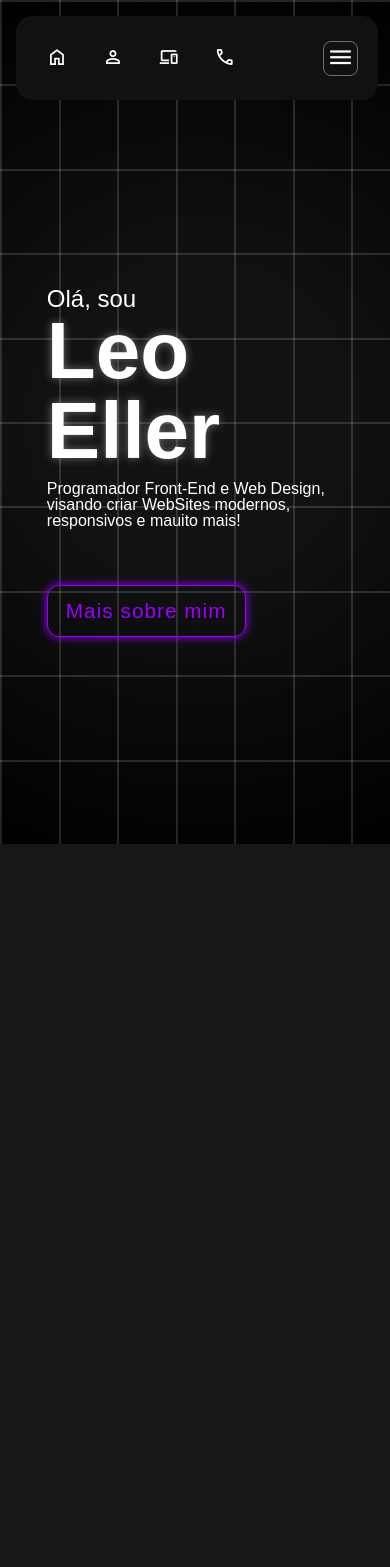
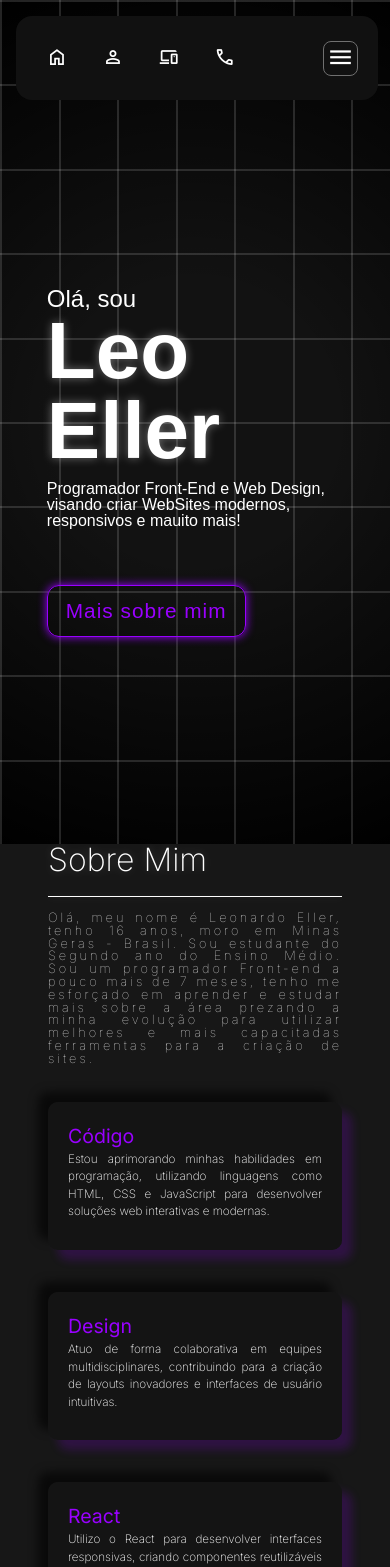
Before and after one commit to devellernmr/leoeller-repo, a React (Vite) app: page / in a window 390 px wide. Shown: the top 1567 px of the page. Before the commit the page ends 844 px from the top, so only its background shows below. Built offline with nearby package versions, Linux system fonts and the light colour scheme.

Commit message:
Adiciona componente About com informações pessoais e habilidades

```diff
--- a/src/App.jsx
+++ b/src/App.jsx
@@ -1,6 +1,7 @@
 import Navbar from "./components/Navbar/Navbar";
 import Back from "./components/Home/Background/Background";
 import Home from "./components/Home/Home";
+import About from "./components/About/About";
 
 const App = () => {
 
@@ -9,6 +10,7 @@ const App = () => {
       <Navbar />
       <Home />
       <Back />
+      <About />
     </>
   );
 
--- a/src/components/About/About.jsx
+++ b/src/components/About/About.jsx
@@ -1,9 +1,44 @@
 import "./about.css";
 
 const About = () => {
-  return <section className="aboutSection">
+  return (
+    <section className="aboutSection">
+      <div className="containerDivAbout">
+        <div className="textDivAbout">
+          <h2>Sobre Mim</h2>
+          <p>
+            Olá, meu nome é Leonardo Eller, tenho 16 anos, moro em Minas Geras -
+            Brasil. Sou estudante do Segundo ano do Ensino Médio. Sou um
+            programador Front-end a pouco mais de 7 meses, tenho me esforçado em
+            aprender e estudar mais sobre a área prezando a minha evolução para
+            utilizar melhores e mais capacitadas ferramentas para a criação de
+            sites.{" "}
+          </p>
+        </div>
+        <div className="cubosDivAbout">
+          <div className="cuboDivAbout">
+            <h3>Código</h3>
+            <p>
+            Estou aprimorando minhas habilidades em programação, utilizando linguagens como HTML, CSS e JavaScript para desenvolver soluções web interativas e modernas.
+            </p>
+          </div>
+          <div className="cuboDivAbout">
+            <h3>Design</h3>
+            <p>
+            Atuo de forma colaborativa em equipes multidisciplinares, contribuindo para a criação de layouts inovadores e interfaces de usuário intuitivas.
+            </p>
+          </div>
+          <div className="cuboDivAbout">
+            <h3>React</h3>
+            <p>
+            Utilizo o React para desenvolver interfaces responsivas, criando componentes reutilizáveis que garantem uma experiência de usuário moderna e escalável.
+            </p>
+          </div>
 
-  </section>;
+          </div>
+      </div>
+    </section>
+  );
 };
 
 export default About;
--- a/src/components/About/about.css
+++ b/src/components/About/about.css
@@ -0,0 +1,190 @@
+.aboutSection {
+    width: 100%;
+    height: 90vh;
+    z-index: 1000;
+    justify-content: end;
+    display: flex;
+  }
+
+  .containerDivAbout {
+    width: 80%;
+    padding: 0 5vw 0 5rem;
+    align-items: center;
+    display: flex;
+    color: white;
+    flex-direction: column;
+    font-family: "inter";
+    transition: .8s ease-in-out;
+  }
+
+  body.sidebar-collapsed .containerDivAbout {
+    width: 90%;
+    transition: .8s ease-in-out;
+  }
+
+  .textDivAbout {
+    line-height: 1;
+    h2 {
+      font-size: 3rem;
+      font-weight: 200;
+      filter: drop-shadow(0 0 5px rgba(255, 255, 255, 0.184));
+      transition: 0.4s ease-in-out;
+      border-bottom: solid 1px #fff;
+      margin-bottom: 15px;
+      padding-bottom: 20px;
+    }
+
+    p {
+      font-size: 1.1rem;
+      font-weight: 200;
+      margin-bottom: 20px;
+      letter-spacing: 3px;
+      font-family: "inter";
+      text-align: justify;
+    }
+  }
+
+  .cubosDivAbout {
+    flex-direction: row;
+    display: flex;
+    align-items: center;
+    gap: 5rem;
+    margin-top: 2rem;
+
+    .cuboDivAbout {
+      width: 20vw;
+      height: 15vw;
+      background-color: #141414ab;
+      box-shadow: 10px 10px 10px #9900ff31,
+        -10px -10px 10px rgba(0, 0, 0, 0.589);
+      border-radius: 10px;
+      color: white;
+      display: flex;
+      flex-direction: column;
+      align-items: flex-start;
+      margin-bottom: 20px;
+      text-align: center;
+      padding: 20px;
+      justify-content: space-evenly;
+      transition: 0.8s ease-in-out;
+      h3 {
+        font-size: 2rem;
+        font-weight: 400;
+        color: #9900ff;
+      }
+      p {
+        font-size: 1rem;
+        font-weight: 200;
+        text-align: justify;
+      }
+
+      &:hover {
+        transform: scale(1.05);
+        transition: 0.8s ease-in-out;
+        filter: brightness(1.5);
+        filter: hue-rotate(90deg);
+      }
+    }
+  }
+
+  @media (max-width: 1024px) {
+    .containerDivAbout {
+      width: 90%;
+      .textDivAbout {
+        h2 {
+          font-size: 2.5rem;
+        }
+        p {
+          font-size: 0.9rem;
+        }
+      }
+      .cubosDivAbout {
+        flex-direction: column;
+        gap: 2rem;
+        margin-top: 1rem;
+        .cuboDivAbout {
+          width: 90%;
+          height: 15vw;
+          margin-bottom: 10px;
+          h3 {
+            font-size: 1.4rem;
+          }
+          p {
+            font-size: 0.8rem;
+          }
+        }
+      }
+    }
+  }
+
+  @media (max-width: 768px) {
+    body.sidebar-collapsed .containerDivAbout {
+        width: 90%;
+      }
+
+    .containerDivAbout {
+      width: 1000%;
+      padding: 0 3rem;
+      .textDivAbout {
+        h2 {
+          font-size: 2rem;
+        }
+        p {
+          font-size: 0.8rem;
+          font-weight: 100;
+        }
+      }
+      .cubosDivAbout {
+        flex-direction: column;
+        gap: 2rem;
+        margin-top: 1rem;
+        .cuboDivAbout {
+          width: 100%;
+          height: 35vw;
+          h3 {
+            font-size: 5vw;
+          }
+          p {
+            font-size: 3vw;
+            padding-bottom: 20px;
+          }
+        }
+      }
+    }
+  }
+
+  @media (max-width: 425px) {
+    body.sidebar-collapsed .containerDivAbout {
+        width: 100%;
+      }
+
+    .containerDivAbout {
+      width: 1000%;
+      padding: 0 3rem;
+      .textDivAbout {
+        h2 {
+          font-size: 2rem;
+        }
+        p {
+          font-size: 0.8rem;
+          font-weight: 100;
+        }
+      }
+      .cubosDivAbout {
+        flex-direction: column;
+        gap: 2rem;
+        margin-top: 1rem;
+        .cuboDivAbout {
+          width: 100%;
+          height: 38vw;
+          h3 {
+            font-size: 5vw;
+          }
+          p {
+            font-size: 3vw;
+            padding-bottom: 20px;
+          }
+        }
+      }
+    }
+  }
--- a/src/components/Home/home.css
+++ b/src/components/Home/home.css
@@ -75,6 +75,12 @@
   }
 }
 
+@media (max-width: 1000px) {
+  .containerDiv {
+    width: 90%;
+  }
+}
+
 @media (max-width: 425px) {
   .containerDiv {
     width: 100%;
--- a/src/components/Navbar/Navbar.jsx
+++ b/src/components/Navbar/Navbar.jsx
@@ -6,6 +6,7 @@ const Navbar = () => {
 
   const toggleSidebar = () => {
     setIsCollapsed(!isCollapsed);
+    document.body.classList.toggle('sidebar-collapsed', !isCollapsed);
   };
 
   return (
```
